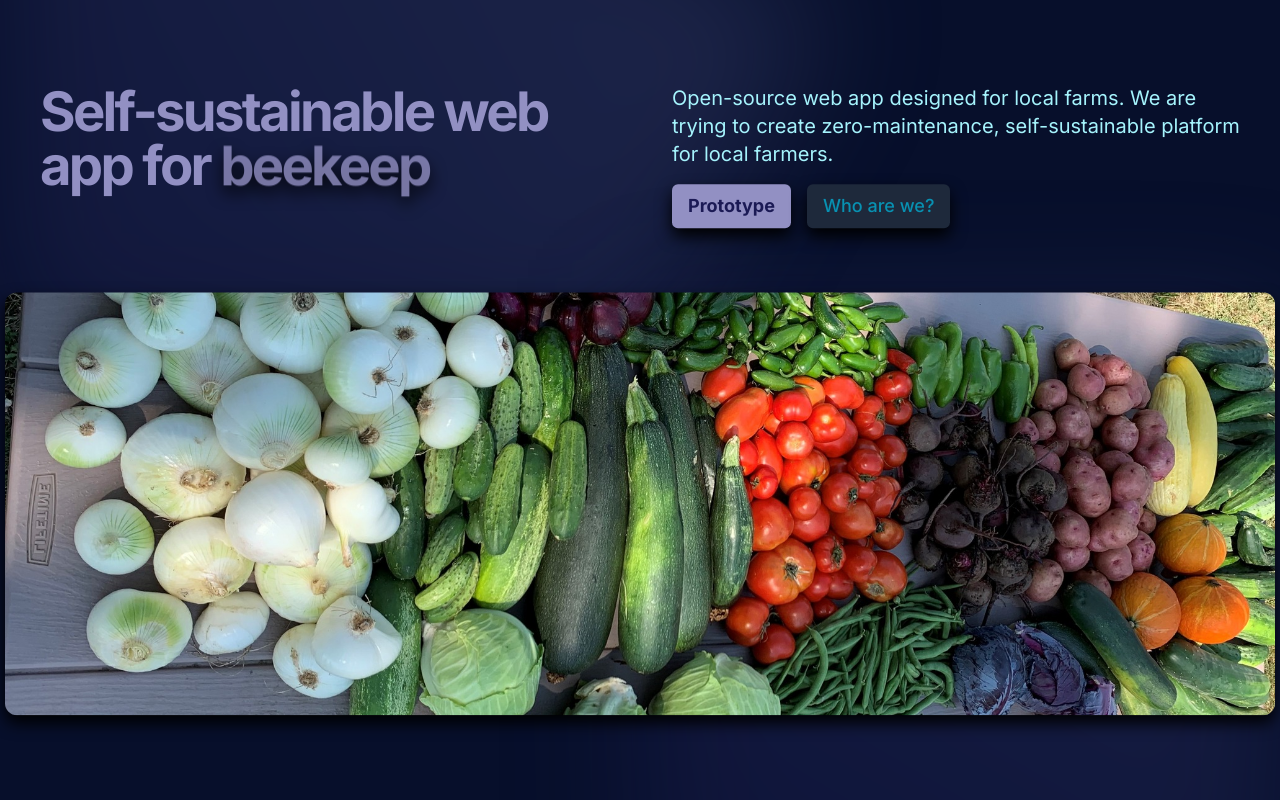
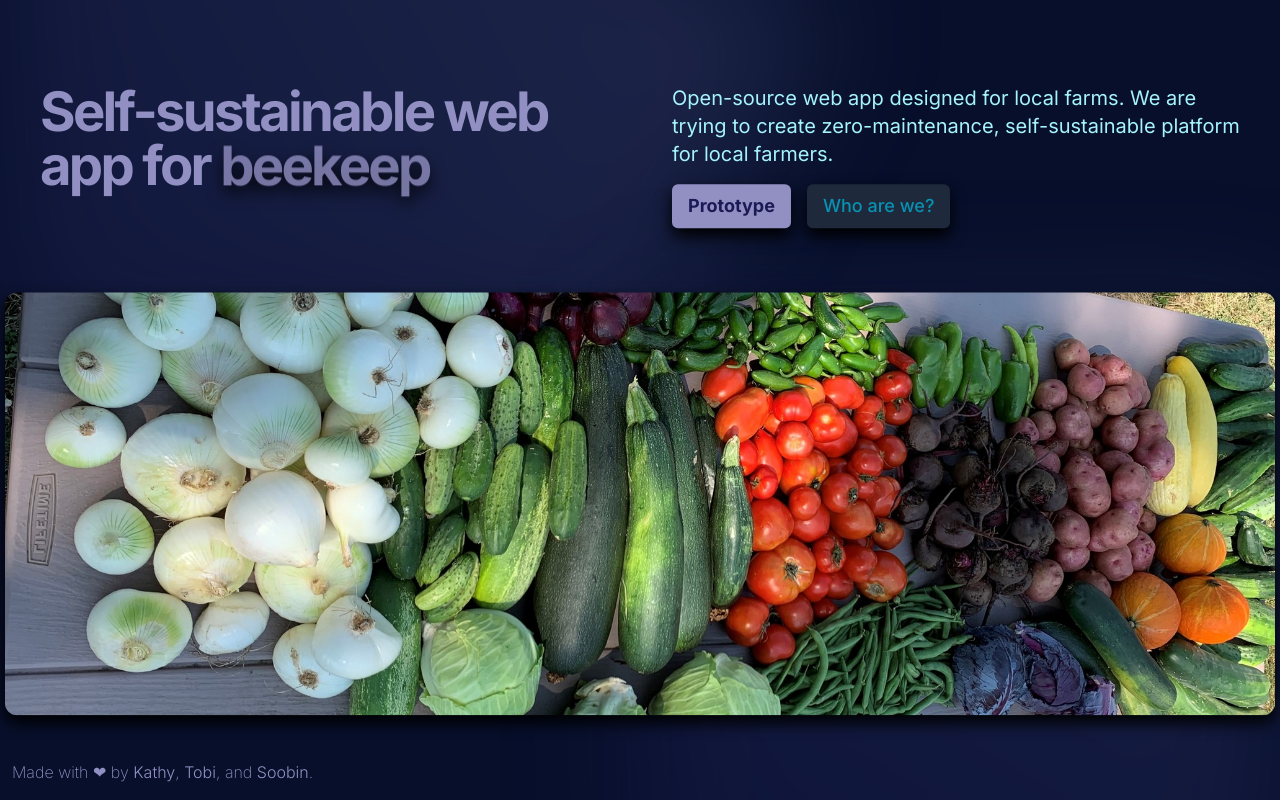
Before and after one commit to soobinrho/GoodLifeFarms, a Next.js app: page / in a window 1280 px wide. Shown: the top 800 px of the page. Built offline with nearby package versions, Linux system fonts and the light colour scheme.

Commit message:
feat: footer for author information
Signed-off-by: Soobin Rho <soobinrho@gmail.com>
Co-Authored-By: Kathy Do <kathykhado@gmail.com>
Co-Authored-By: Tobi Onimole <tobionimole50@gmail.com>

```diff
--- a/src/app/page.tsx
+++ b/src/app/page.tsx
@@ -1,9 +1,11 @@
+import Footer from '@/components/footer';
 import LandingPage from '@/components/landing-page';
 
 export default function Component() {
   return (
     <main className='relative min-h-screen w-full text-primary'>
       <LandingPage />
+      <Footer />
     </main>
   );
 }
--- /dev/null
+++ b/src/components/footer.tsx
@@ -0,0 +1,38 @@
+'use client';
+
+import Link from 'next/link';
+
+export default function Footer() {
+  return (
+    <div className='absolute bottom-0 mx-3 my-4 font-extralight'>
+      Made with ❤ by{' '}
+      <a
+        className='font-light hover:text-gray-100 active:text-gray-400'
+        target='_blank'
+        href='https://www.linkedin.com/in/kathy-do-1b035a242/'
+        rel='noopener noreferrer'
+      >
+        Kathy
+      </a>
+      ,{' '}
+      <a
+        className='font-light hover:text-gray-100 active:text-gray-400'
+        target='_blank'
+        href='https://www.linkedin.com/in/oluwatobiloba-o-992772241/'
+        rel='noopener noreferrer'
+      >
+        Tobi
+      </a>
+      , and{' '}
+      <a
+        className='font-light hover:text-gray-100 active:text-gray-400'
+        target='_blank'
+        href='https://www.linkedin.com/in/soobinrho/'
+        rel='noopener noreferrer'
+      >
+        Soobin
+      </a>
+      .
+    </div>
+  );
+}
```
